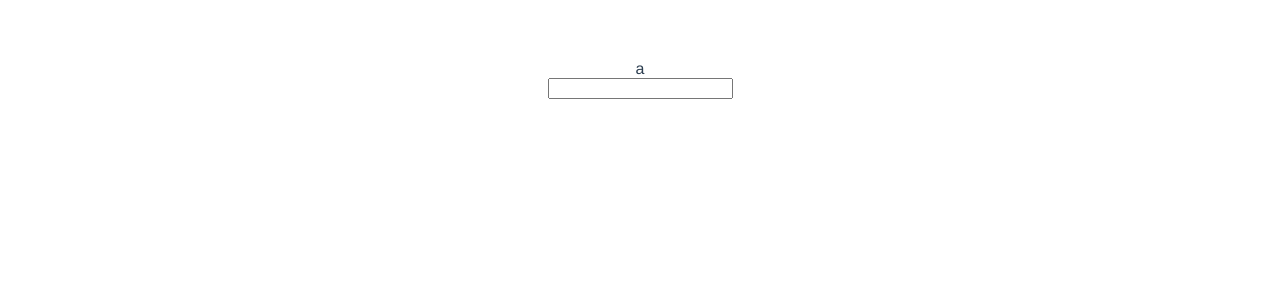
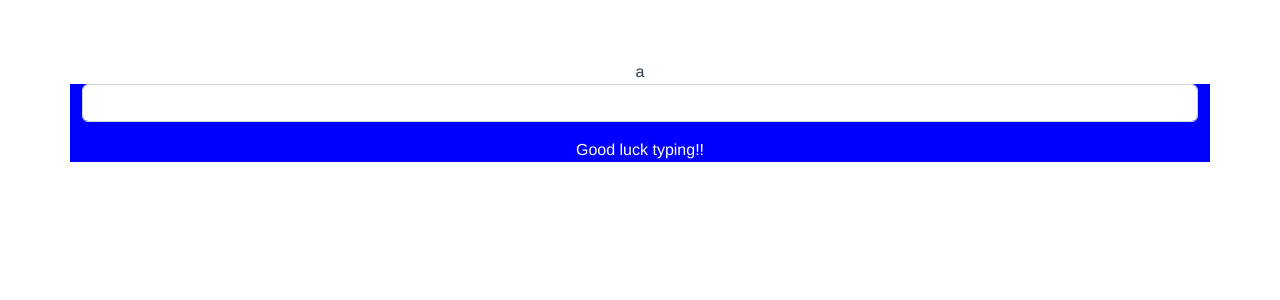
Before and after one commit to abdi-El/nuclear_words, a Vue app: page / in a window 1280 px wide. Shown: the top 300 px of the page. Built offline with nearby package versions, Linux system fonts and the light colour scheme.

Commit message:
add boostrap and scss with some effortless implementation example

```diff
--- /dev/null
+++ b/src/app.scss
@@ -0,0 +1 @@
+@import 'src/styles/variables';
--- a/src/components/InputBar.vue
+++ b/src/components/InputBar.vue
@@ -1,5 +1,18 @@
 <template>
-  <input type="text" v-model='text'>
+  <div class='container b-blue'>
+    <div class='row'>
+      <div class='col'>
+        <input type="text" class="form-control" v-model='text'>
+      </div>
+    </div>
+    <div class='row mt-3'>
+      <div class="col t-white">
+      Good luck typing!!
+
+      </div>
+    </div>
+
+  </div>
 </template>
 
 <script>
@@ -19,6 +32,12 @@ export default {
 </script>
 
 <!-- Add "scoped" attribute to limit CSS to this component only -->
-<style scoped>
-
+<style lang="scss" scoped>
+  @import "../styles/variable.scss";
+  .b-blue{
+    background-color: $bg-test;
+  }
+  .t-white{
+    color: $color-white;
+  }
 </style>
--- a/src/main.js
+++ b/src/main.js
@@ -1,4 +1,5 @@
+import 'bootstrap';
+import 'bootstrap/dist/css/bootstrap.min.css';
 import { createApp } from 'vue'
 import App from './App.vue'
-
 createApp(App).mount('#app')
--- /dev/null
+++ b/src/styles/global.scss
@@ -0,0 +1 @@
+@import "./variable.scss";
--- /dev/null
+++ b/src/styles/variable.scss
@@ -0,0 +1,2 @@
+$bg-test: blue;
+$color-white: white;
--- a/vue.config.js
+++ b/vue.config.js
@@ -1,4 +1,13 @@
+const path = require("path");
 const { defineConfig } = require('@vue/cli-service')
 module.exports = defineConfig({
   transpileDependencies: true
-})
+});
+module.exports = {
+  pluginOptions: {
+    "style-resources-loader": {
+      preProcessor: "scss",
+      patterns: [path.resolve(__dirname, "./src/styles/global.scss")]
+    }
+  }
+};
```
Also changed, not shown: package.json (+7 -1 lines), 1 other file (tests, documents, lock files or other folders).
